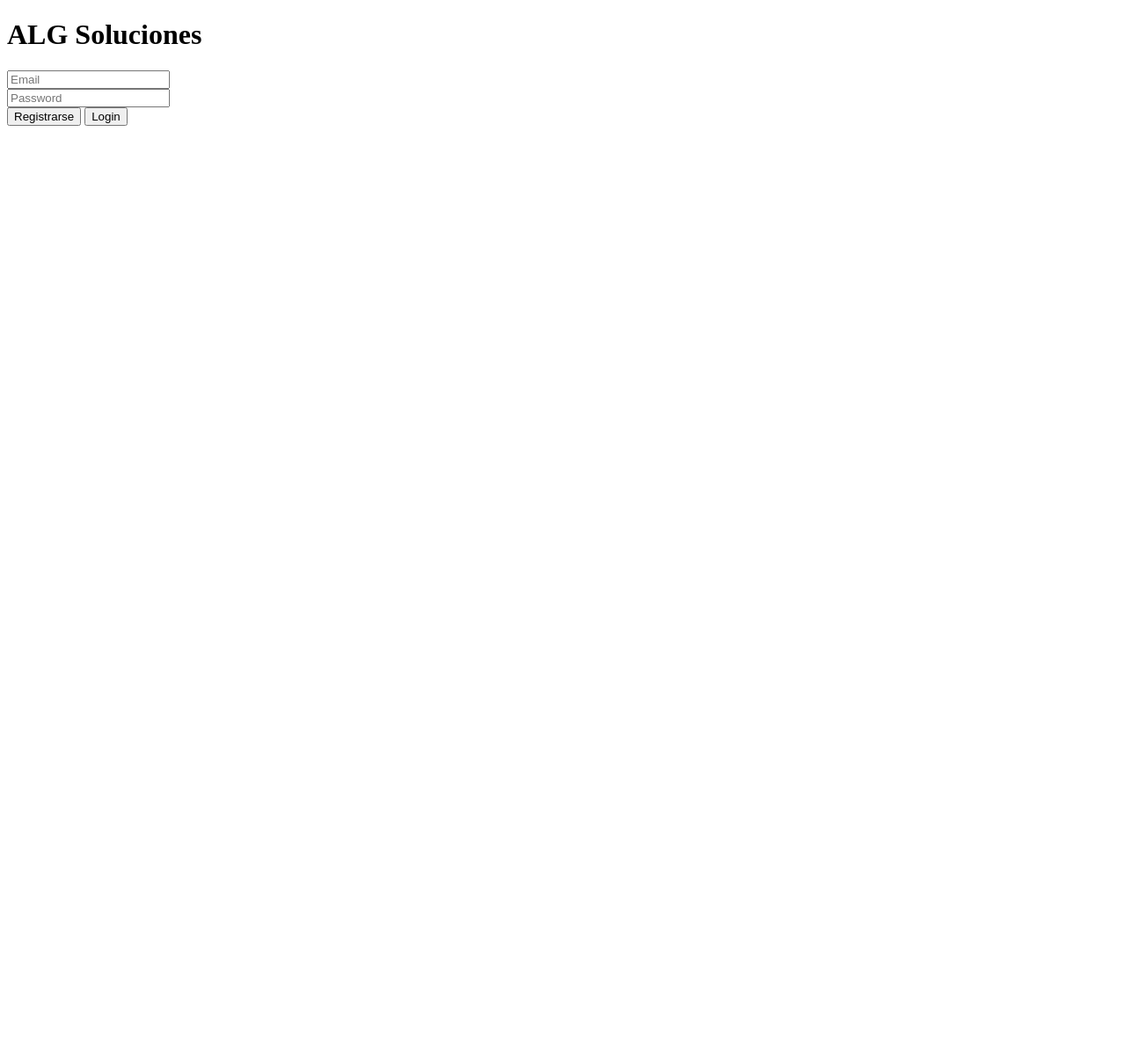
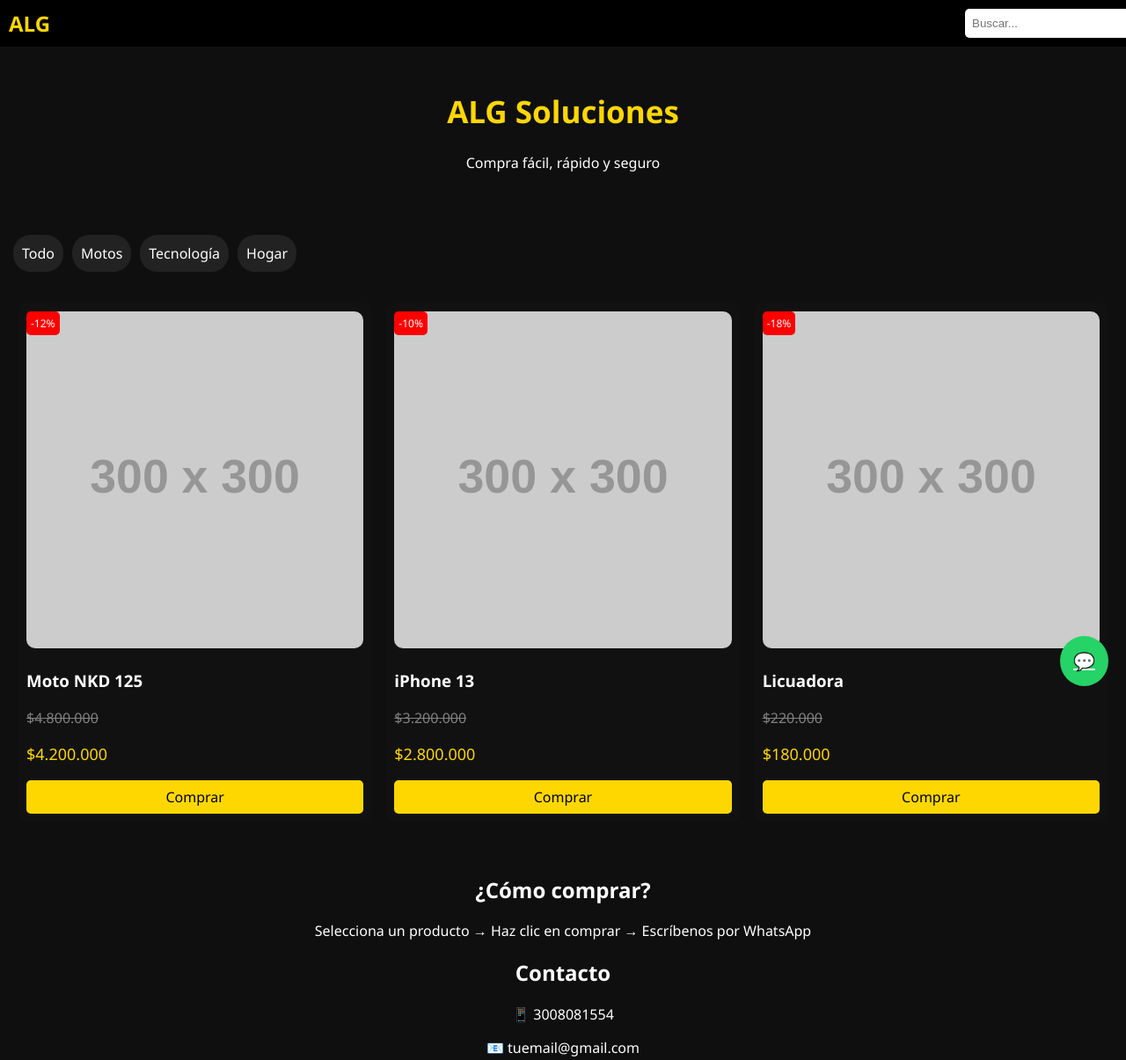
Before and after one commit to angel4520low-lang/alg-soluciones, a plain HTML site: page index.html in a window 1280 px wide. Shown: the top 1205 px of the page at 88% size. Before the commit the page ends 800 px from the top, so only its background shows below. Drawn offline with nearby package versions, Linux system fonts and the light colour scheme; placeholder pictures from the web are drawn by us.

Commit message:
Update index.html

```diff
--- a/index.html
+++ b/index.html
@@ -5,56 +5,231 @@
 <meta name="viewport" content="width=device-width, initial-scale=1.0">
 <title>ALG Soluciones</title>
 
-<script src="https://unpkg.com/@supabase/supabase-js@2"></script>
+<style>
+body {
+  margin:0;
+  font-family: 'Segoe UI', sans-serif;
+  background:#0f0f0f;
+  color:white;
+}
 
+/* NAV */
+nav {
+  position:fixed;
+  width:100%;
+  background:#000;
+  padding:10px;
+  display:flex;
+  justify-content:space-between;
+  z-index:1000;
+}
+
+nav h2 { color:gold; margin:0; }
+
+nav input {
+  padding:8px;
+  border-radius:5px;
+  border:none;
+}
+
+/* HERO */
+.hero {
+  padding-top:80px;
+  text-align:center;
+  padding-bottom:40px;
+}
+
+.hero h1 {
+  color:gold;
+  font-size:35px;
+}
+
+/* CATEGORIAS */
+.categories {
+  display:flex;
+  overflow-x:auto;
+  padding:10px;
+}
+
+.cat {
+  background:#222;
+  padding:10px;
+  margin:5px;
+  border-radius:20px;
+  cursor:pointer;
+}
+
+/* PRODUCTOS */
+.grid {
+  display:grid;
+  grid-template-columns:repeat(auto-fit, minmax(220px,1fr));
+  gap:15px;
+  padding:20px;
+}
+
+.card {
+  background:#111;
+  border-radius:12px;
+  padding:10px;
+  position:relative;
+}
+
+.card img {
+  width:100%;
+  border-radius:10px;
+}
+
+.badge {
+  position:absolute;
+  top:10px;
+  left:10px;
+  background:red;
+  padding:5px;
+  font-size:12px;
+  border-radius:5px;
+}
+
+.price { color:gold; font-size:18px; }
+.old { text-decoration:line-through; color:gray; }
+
+.btn {
+  display:block;
+  background:gold;
+  color:black;
+  padding:8px;
+  text-align:center;
+  margin-top:10px;
+  border-radius:5px;
+  text-decoration:none;
+}
+
+/* WHATSAPP FLOAT */
+.whatsapp {
+  position:fixed;
+  bottom:20px;
+  right:20px;
+  background:#25D366;
+  padding:15px;
+  border-radius:50%;
+  color:white;
+  font-size:20px;
+}
+
+/* FOOTER */
+footer {
+  text-align:center;
+  padding:20px;
+  background:#000;
+}
+</style>
 </head>
 
 <body>
 
-<h1>ALG Soluciones</h1>
+<!-- NAV -->
+<nav>
+  <h2>ALG</h2>
+  <input id="search" placeholder="Buscar...">
+</nav>
 
-<input id="email" placeholder="Email"><br>
-<input id="password" type="password" placeholder="Password"><br>
+<!-- HERO -->
+<div class="hero">
+  <h1>ALG Soluciones</h1>
+  <p>Compra fácil, rápido y seguro</p>
+</div>
 
-<button id="registerBtn">Registrarse</button>
-<button id="loginBtn">Login</button>
+<!-- CATEGORIAS -->
+<div class="categories">
+  <div class="cat" onclick="filterCat('all')">Todo</div>
+  <div class="cat" onclick="filterCat('motos')">Motos</div>
+  <div class="cat" onclick="filterCat('tecnologia')">Tecnología</div>
+  <div class="cat" onclick="filterCat('hogar')">Hogar</div>
+</div>
+
+<!-- PRODUCTOS -->
+<div class="grid" id="products"></div>
+
+<!-- INFO -->
+<div style="padding:20px;text-align:center;">
+  <h2>¿Cómo comprar?</h2>
+  <p>Selecciona un producto → Haz clic en comprar → Escríbenos por WhatsApp</p>
+
+  <h2>Contacto</h2>
+  <p>📱 3008081554</p>
+  <p>📧 tuemail@gmail.com</p>
+</div>
+
+<!-- BOTON WHATSAPP -->
+<a class="whatsapp" href="https://wa.me/573008081554">💬</a>
+
+<footer>ALG Soluciones © 2026</footer>
 
 <script>
-const supabase = window.supabase.createClient(
-  "https://iprnmxpmdfyndcysjawz.supabase.co",
-  "eyJhbGciOiJIUzI1NiIsInR5cCI6IkpXVCJ9.eyJpc3MiOiJzdXBhYmFzZSIsInJlZiI6Imlwcm5teHBtZGZ5bmRjeXNqYXd6Iiwicm9sZSI6ImFub24iLCJpYXQiOjE3NzQ2Mzg3MTIsImV4cCI6MjA5MDIxNDcxMn0.kwa5cDF4FlIhbCuP88TImNW2mXl36z5gBMIaJxl90f0"
-);
+// BASE DE PRODUCTOS
+let products = [
+  {
+    name:"Moto NKD 125",
+    price: "4.200.000",
+    old:"4.800.000",
+    category:"motos",
+    img:"https://via.placeholder.com/300",
+    discount:"-12%"
+  },
+  {
+    name:"iPhone 13",
+    price:"2.800.000",
+    old:"3.200.000",
+    category:"tecnologia",
+    img:"https://via.placeholder.com/300",
+    discount:"-10%"
+  },
+  {
+    name:"Licuadora",
+    price:"180.000",
+    old:"220.000",
+    category:"hogar",
+    img:"https://via.placeholder.com/300",
+    discount:"-18%"
+  }
+];
 
-document.addEventListener("DOMContentLoaded", () => {
+let filtered = [...products];
 
-  alert("JS cargado"); // 🔥 prueba
+// RENDER
+function render(list) {
+  let html = "";
+  list.forEach(p => {
+    html += `
+    <div class="card">
+      <div class="badge">${p.discount}</div>
+      <img src="${p.img}">
+      <h3>${p.name}</h3>
+      <p class="old">$${p.old}</p>
+      <p class="price">$${p.price}</p>
+      <a class="btn" href="https://wa.me/573008081554?text=Hola quiero ${p.name}">
+        Comprar
+      </a>
+    </div>
+    `;
+  });
+  document.getElementById("products").innerHTML = html;
+}
 
-  const registerBtn = document.getElementById("registerBtn");
-  const loginBtn = document.getElementById("loginBtn");
+// BUSCADOR
+document.getElementById("search").addEventListener("keyup", e => {
+  let text = e.target.value.toLowerCase();
+  let result = products.filter(p => p.name.toLowerCase().includes(text));
+  render(result);
+});
 
-  registerBtn.addEventListener("click", async () => {
-    alert("Click registro");
+// FILTRO
+function filterCat(cat) {
+  if(cat === "all") render(products);
+  else render(products.filter(p => p.category === cat));
+}
 
-    let email = document.getElementById("email").value;
-    let password = document.getElementById("password").value;
-
-    let { error } = await supabase.auth.signUp({ email, password });
-
-    alert(error ? error.message : "Usuario creado");
-  });
-
-  loginBtn.addEventListener("click", async () => {
-    alert("Click login");
-
-    let email = document.getElementById("email").value;
-    let password = document.getElementById("password").value;
-
-    let { error } = await supabase.auth.signInWithPassword({ email, password });
-
-    alert(error ? error.message : "Bienvenido");
-  });
-
-});
+// INIT
+render(products);
 </script>
 
 </body>
```
